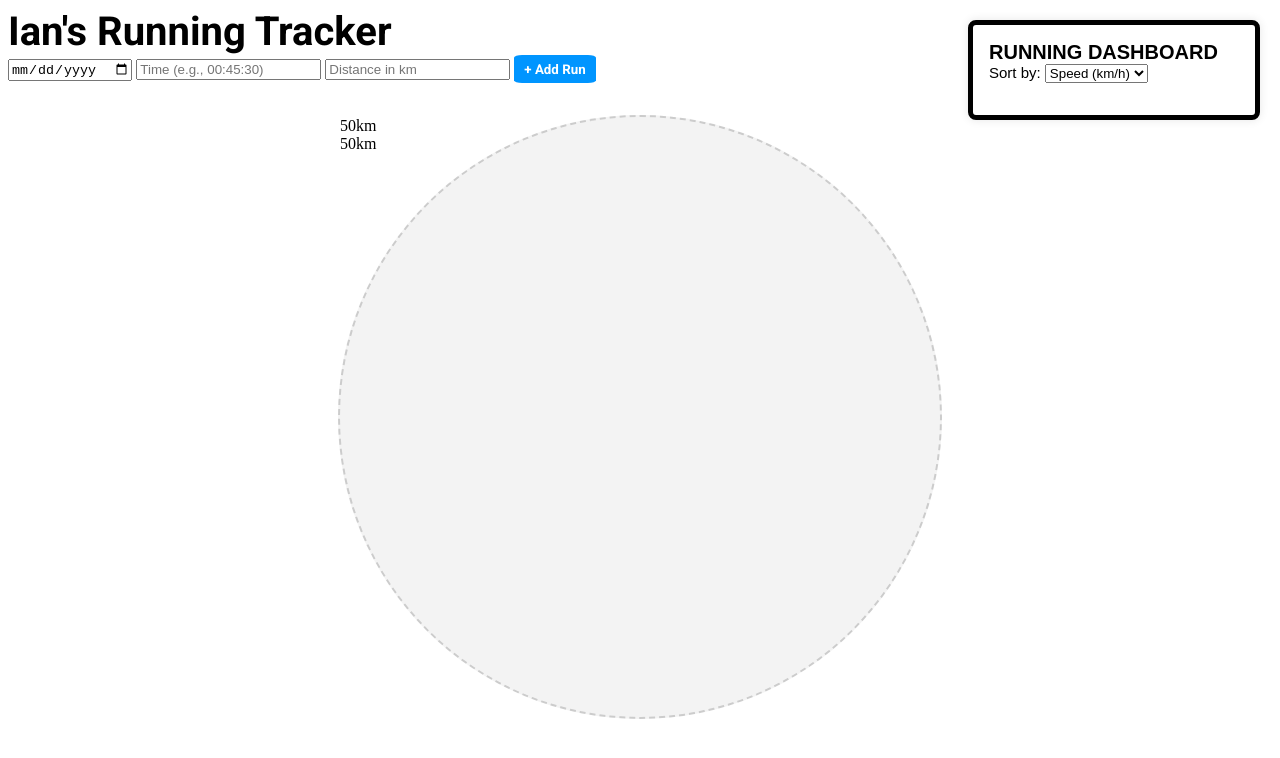
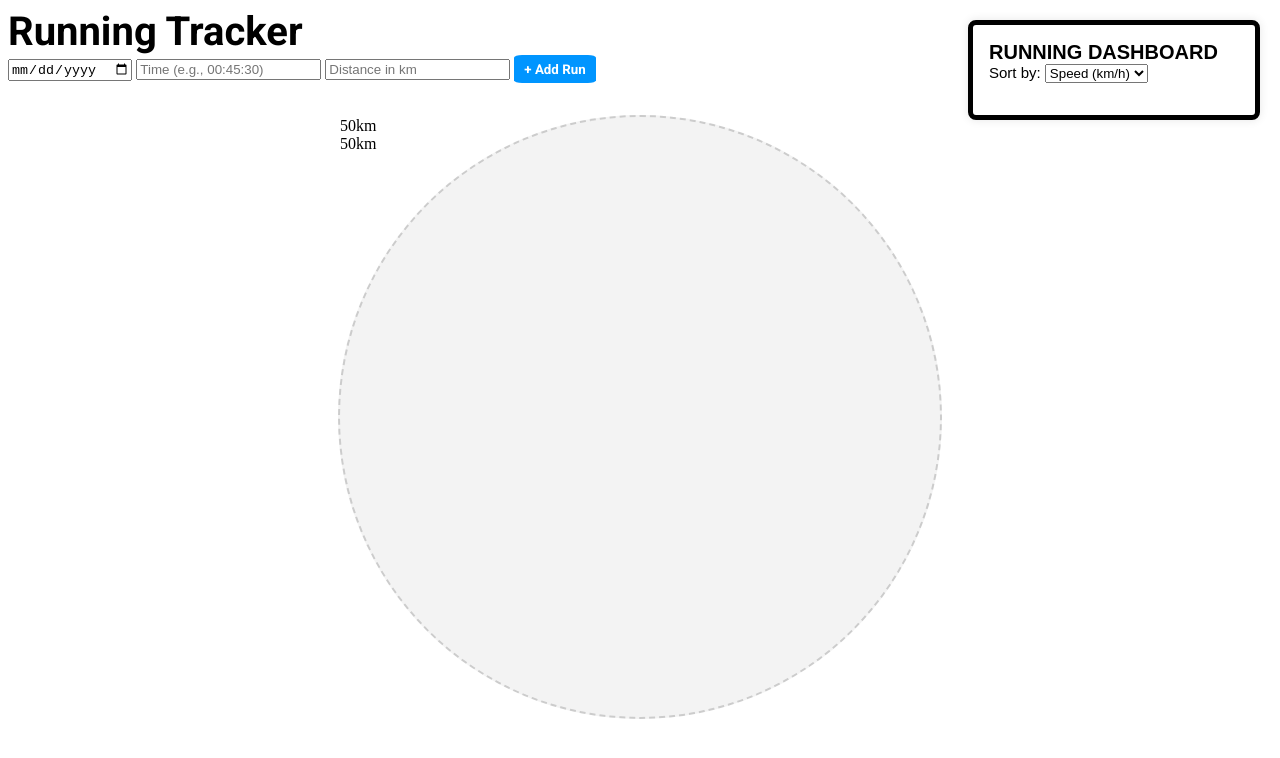
Before and after one commit to NordPolarBear/running-app, a plain HTML site: page index.html in a window 1280 px wide. Drawn offline with Linux system fonts and the light colour scheme.

Commit message:
header update

```diff
--- a/index.html
+++ b/index.html
@@ -12,7 +12,7 @@
 </head>
 <body>
 
-  <header id="title">Ian's Running Tracker</header>
+  <header id="title">Running Tracker</header>
 
   <form id="runForm">
     <input type="date" id="date" required>
```
